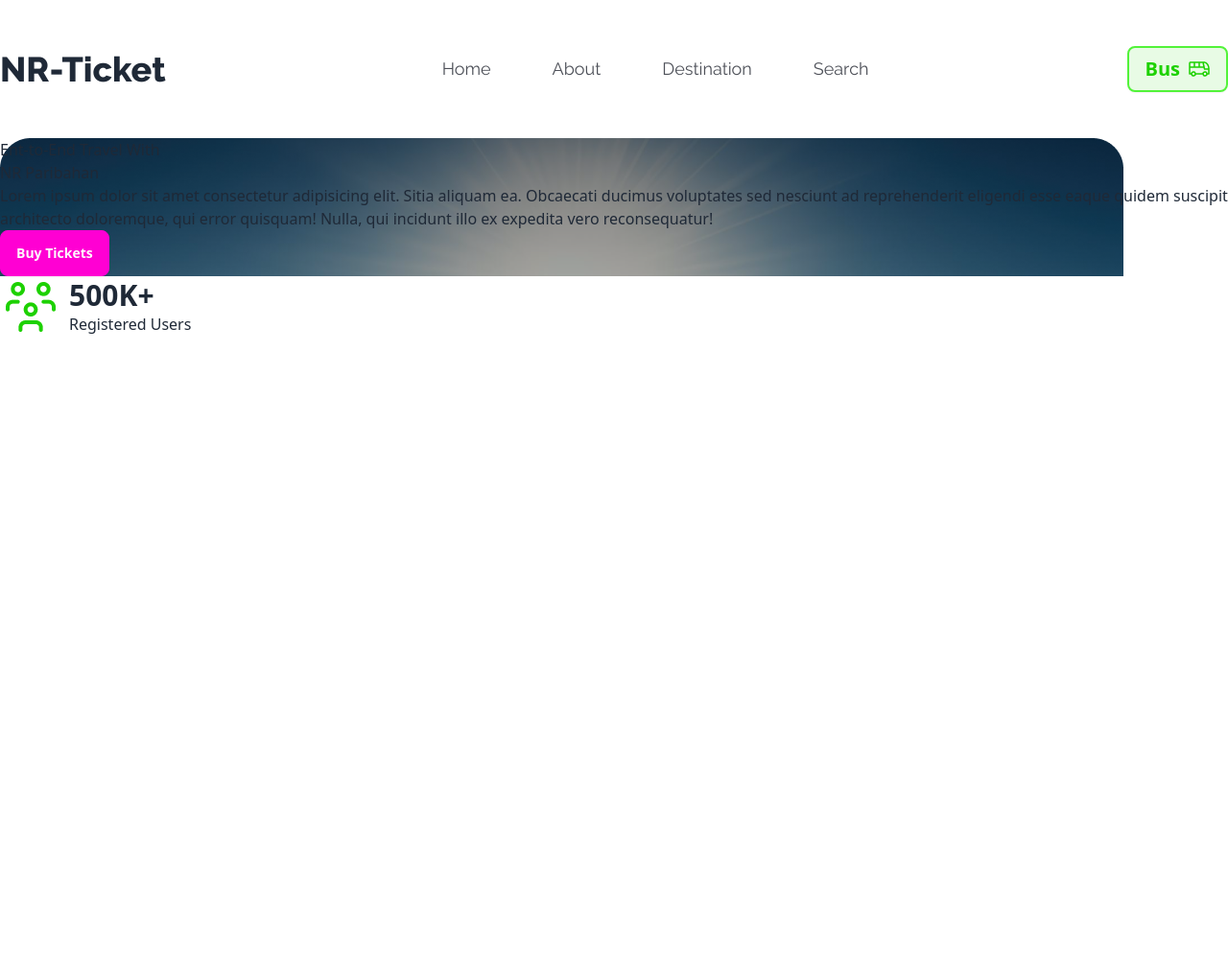
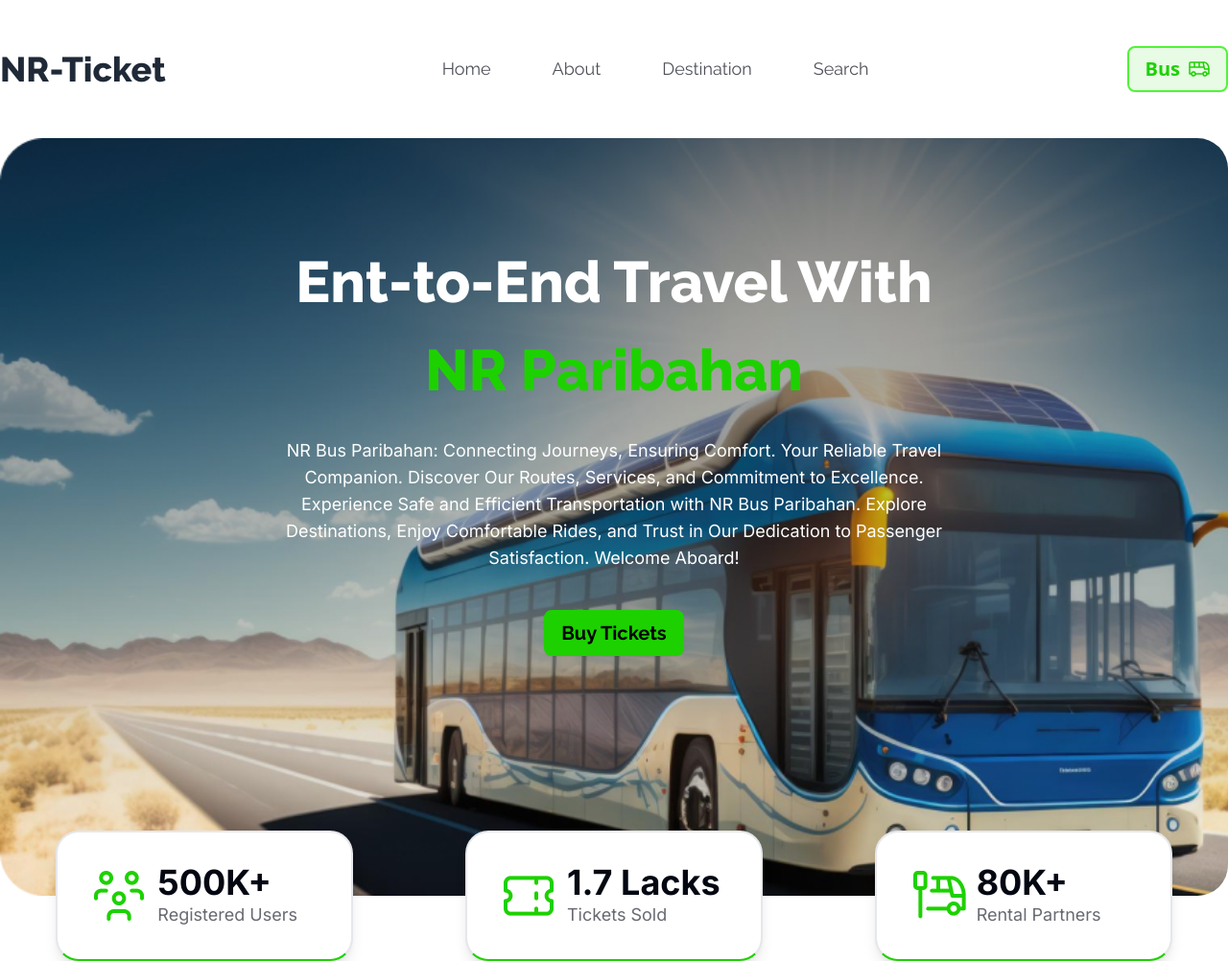
Before and after one commit to mdNaeemUddin/assignment-five, a plain HTML site: page index.html in a window 1280 px wide. Shown: the whole page at 96% size. Before the commit the page ends 800 px from the top, so only its background shows below. Drawn offline with nearby package versions, Linux system fonts and the light colour scheme.

Commit message:
done navbar and banner section

```diff
--- a/index.html
+++ b/index.html
@@ -18,6 +18,7 @@
 
 <body>
     <header class="container mx-auto mt-12 ">
+        <!-- nav-bar -->
         <div class="flex justify-between items-center pb-12">
             <div class="flex items-center raleway-font">
                 <h3 class="text-4xl font-extrabold pr-72">
@@ -25,47 +26,86 @@
                 </h3>
 
                 <ul class="flex text-lg font-normal text-[#030712B3] space-x-16">
-                    <li>Home</li>
-                    <li>About</li>
-                    <li>Destination</li>
-                    <li>Search</li>
+                    <li><a href="#">Home</a></li>
+                    <li><a href="#">About</a></li>
+                    <li><a href="#">Destination</a></li>
+                    <li><a href="#">Search</a></li>
                 </ul>
 
             </div>
             <div>
-                <button class="btn bg-[#1DD1001A] text-xl text-[#1DD100] border-2 border-[#52f339] font-bold">
+                <button
+                    class="btn bg-[#1DD1001A] text-xl text-[#1DD100] border-2 border-[#52f339] rounded-lg font-bold">
                     Bus <img class="inline" src="images/bus-icon.png" alt="A Bus">
                 </button>
             </div>
         </div>
+        <!-- banner -->
+        <div class="">
+            <div
+                class="bg-[url('images/banner.png')] bg-no-repeat bg-cover space-y-10 flex flex-col items-center pt-[120px] pb-[250px] rounded-[32px] ">
+                <div
+                    class="text-6xl text-white font-extrabold raleway-font w-[742px] flex flex-col items-center space-y-8">
+                    <h1>
+                        Ent-to-End Travel With
+                    </h1>
+                    <h1 class="text-[#1DD100]"> NR Paribahan</h1>
+                </div>
 
-        <div>
-            <div class="bg-[url('images/banner.png')] bg-no-repeat">
-                <h1>
-                    Ent-to-End Travel With <br>
-                    NR Paribahan
-                </h1>
-                <p>
-                    Lorem ipsum dolor sit amet consectetur adipisicing elit. Sitia aliquam ea. Obcaecati ducimus voluptates sed nesciunt ad reprehenderit eligendi esse eaque quidem suscipit architecto doloremque, qui error quisquam! Nulla, qui incidunt illo ex expedita vero reconsequatur!
+                <p class="text-lg inter-font text-white font-normal w-[742px] text-center">
+                    NR Bus Paribahan: Connecting Journeys, Ensuring Comfort. Your Reliable Travel Companion. Discover
+                    Our Routes, Services, and Commitment to Excellence. Experience Safe and Efficient Transportation
+                    with NR Bus Paribahan. Explore Destinations, Enjoy Comfortable Rides, and Trust in Our Dedication to
+                    Passenger Satisfaction. Welcome Aboard!
                 </p>
-                <button class="btn btn-secondary">
-                    Buy Tickets
+                <button
+                    class="btn bg-[#1DD100] border-2 border-[#1DD100] rounded-lg text-xl font-bold text-black raleway-font">
+                    <a href="#paribahan">Buy Tickets</a>
                 </button>
             </div>
-            <div>
-                <div class="flex items-center space-x-2">
+
+            <div class="inter-font flex justify-around -mt-[68px]">
+                <div
+                    class="flex items-center space-x-2 w-[310px]  p-8 bg-[#FFFFFF] border-2 border-b-[#1DD100] rounded-[24px] shadow-lg">
                     <img src="images/people.png" alt="peoples icon">
-                    <div>
-                        <h3 class="text-3xl font-extrabold">
+                    <div class=" ">
+                        <h3 class="text-4xl font-bold text-[#030712]">
                             500K+
                         </h3>
-                        <p>
+                        <p class="text-lg font-normal text-[#03071299] ">
                             Registered Users
                         </p>
                     </div>
                 </div>
+                <div
+                    class="flex items-center space-x-2 w-[310px]  p-8 bg-[#FFFFFF] border-2 border-b-[#1DD100] rounded-[24px] shadow-lg">
+                    <img src="images/ticket-cupon.png" alt="peoples icon">
+                    <div class=" ">
+                        <h3 class="text-4xl font-bold text-[#030712]">
+                            1.7 Lacks
+                        </h3>
+                        <p class="text-lg font-normal text-[#03071299] ">
+                            Tickets Sold
+                        </p>
+                    </div>
+                </div>
+                <div
+                    class="flex items-center space-x-2 w-[310px]  p-8 bg-[#FFFFFF] border-2 border-b-[#1DD100] rounded-[24px] shadow-lg">
+                    <img src="images/stoppage.png" alt="peoples icon">
+                    <div class=" ">
+                        <h3 class="text-4xl font-bold text-[#030712]">
+                            80K+
+                        </h3>
+                        <p class="text-lg font-normal text-[#03071299] ">
+                            Rental Partners
+                        </p>
+                    </div>
+                </div>
             </div>
+
+
         </div>
+
     </header>
     <main>
 
```
